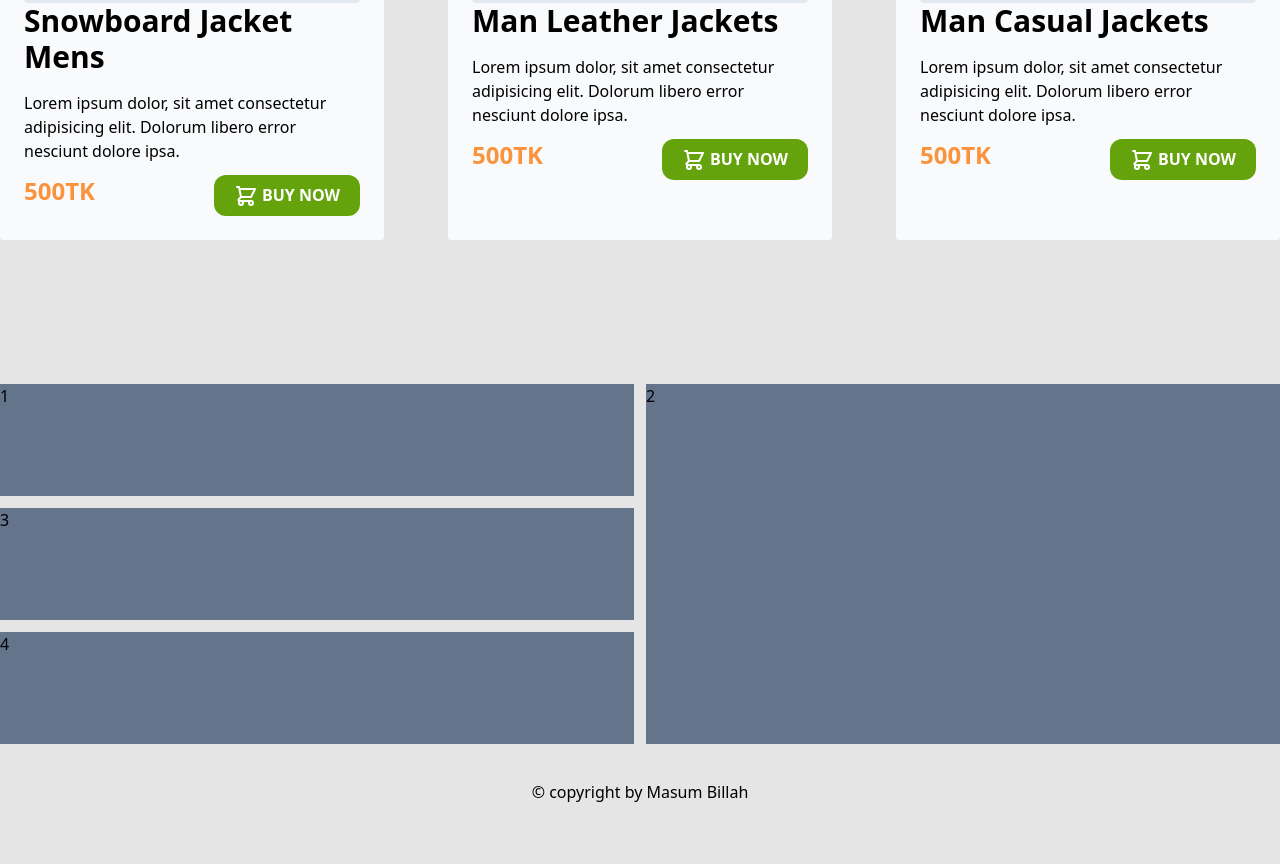
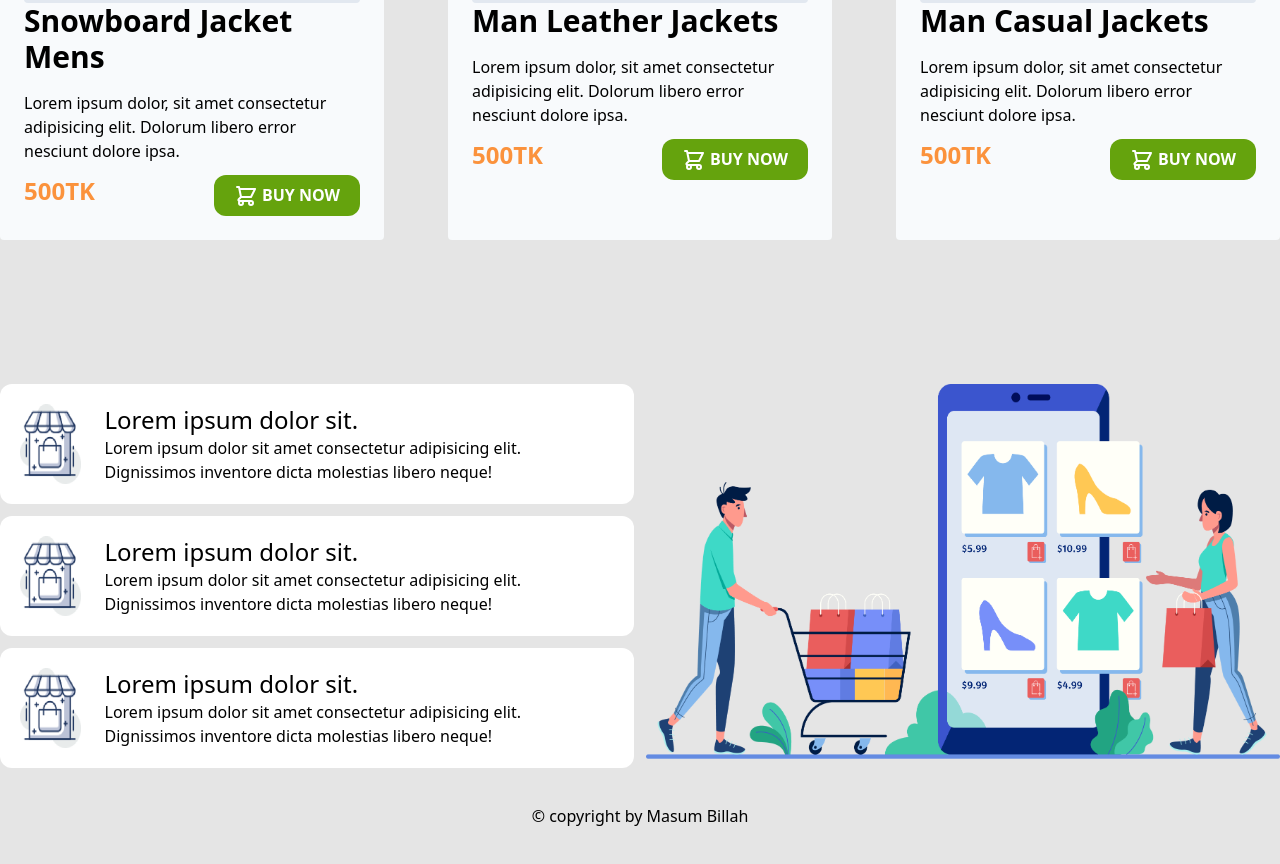
Before and after one commit to masumbillah360/fashion-winter-tailwind, a plain HTML site: page index.html in a window 1280 px wide. Shown: the part 1854-2718 px from the top of the page. Before the commit the page ends 2694 px from the top, so only its background shows below. Drawn offline with nearby package versions, Linux system fonts and the light colour scheme.

Commit message:
added benifits section

```diff
--- a/index.html
+++ b/index.html
@@ -147,10 +147,38 @@
 
       <section class="site-benifits container mx-auto">
         <div class="container grid grid-cols-2 gap-3">
-          <div class="div-1 bg-slate-500 h-28">1</div>
-          <div class="div-2 bg-slate-500  row-span-3">2</div>
-          <div class="div-3 bg-slate-500 h-28">3</div>
-          <div class="div-4 bg-slate-500 h-28">4</div>
+          <div class="flex bg-white rounded-xl p-5">
+            <div class="icon pr-6">
+              <img class="h-20 w-24" src="./images/house.png" alt="">
+            </div>
+            <div class="summary">
+              <h2 class="text-2xl">Lorem ipsum dolor sit.</h2>
+              <p>Lorem ipsum dolor sit amet consectetur adipisicing elit. Dignissimos inventore dicta molestias libero neque!</p>
+            </div>
+          </div>
+          <div class="row-span-3">
+            <div class="thumb">
+              <img src="./images/shopping.png" alt="">
+            </div>
+          </div>
+          <div class="flex bg-white rounded-xl p-5">
+            <div class="icon pr-6">
+              <img class="h-20 w-24" src="./images/house.png" alt="">
+            </div>
+            <div class="summary">
+              <h2 class="text-2xl">Lorem ipsum dolor sit.</h2>
+              <p>Lorem ipsum dolor sit amet consectetur adipisicing elit. Dignissimos inventore dicta molestias libero neque!</p>
+            </div>
+          </div>
+          <div class="flex bg-white rounded-xl p-5">
+            <div class="icon pr-6">
+              <img class="h-20 w-24" src="./images/house.png" alt="">
+            </div>
+            <div class="summary">
+              <h2 class="text-2xl">Lorem ipsum dolor sit.</h2>
+              <p>Lorem ipsum dolor sit amet consectetur adipisicing elit. Dignissimos inventore dicta molestias libero neque!</p>
+            </div>
+          </div>
         </div>
       </section>
 
```
